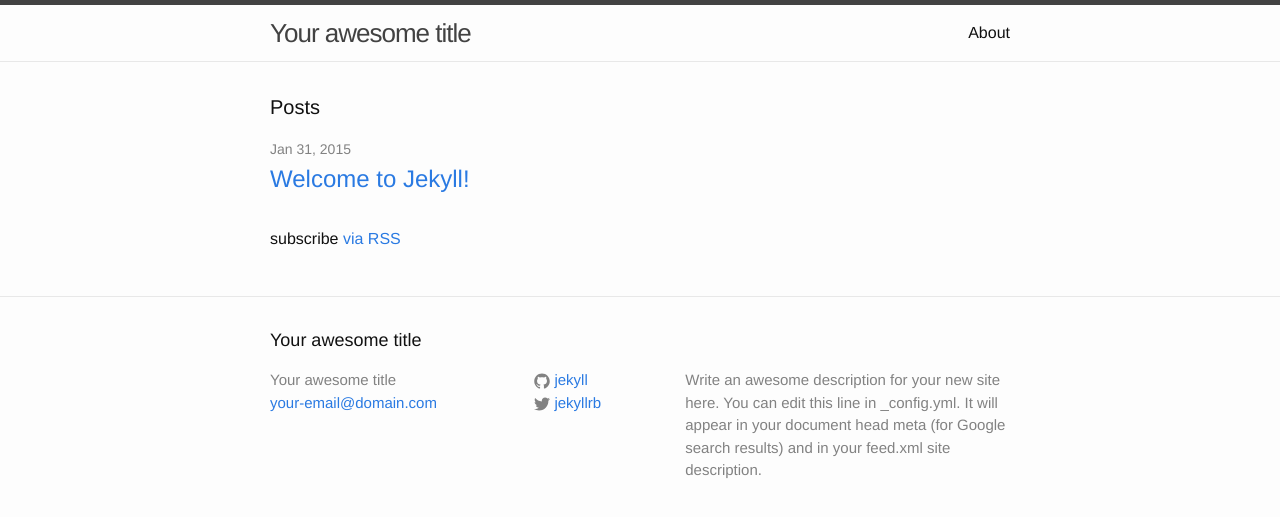
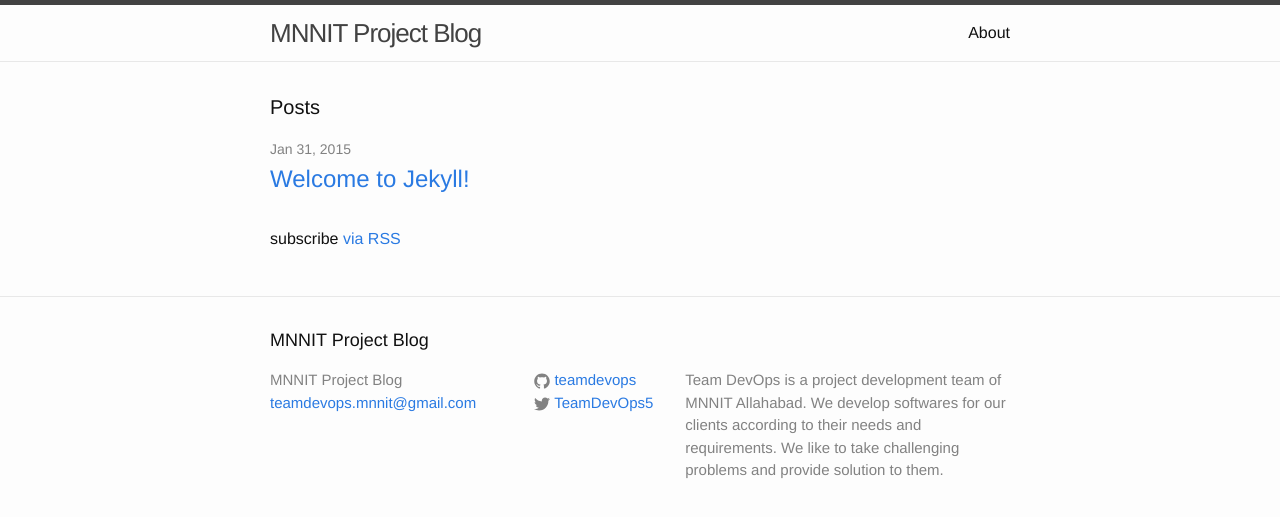
Before and after one commit to teamdevops/teamdevops.github.io, a Jekyll site: the page built from index.html, in a window 1280 px wide. Shown: the top 517 px of the page. Built offline with Jekyll 4.4.1, drawn with Linux system fonts in a browser that asks for light colours.

Commit message:
Configured Jekyll

```diff
--- a/_config.yml
+++ b/_config.yml
@@ -1,14 +1,15 @@
 # Site settings
-title: Your awesome title
-email: your-email@domain.com
+title: MNNIT Project Blog
+email: teamdevops.mnnit@gmail.com
 description: > # this means to ignore newlines until "baseurl:"
-  Write an awesome description for your new site here. You can edit this
-  line in _config.yml. It will appear in your document head meta (for
-  Google search results) and in your feed.xml site description.
+  Team DevOps is a project development team of MNNIT Allahabad. We develop softwares for our clients
+  according to their needs and requirements. We like to take challenging problems and provide solution
+  to them.
 baseurl: "" # the subpath of your site, e.g. /blog/
-url: "http://yourdomain.com" # the base hostname & protocol for your site
-twitter_username: jekyllrb
-github_username:  jekyll
+url: "http://teamdevops.github.io" # the base hostname & protocol for your site
+twitter_username: TeamDevOps5
+github_username:  teamdevops
 
 # Build settings
 markdown: kramdown
+highlighter: pygments
```
